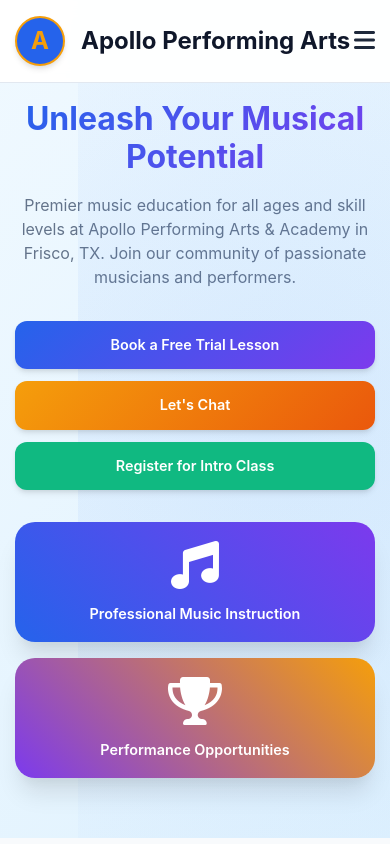
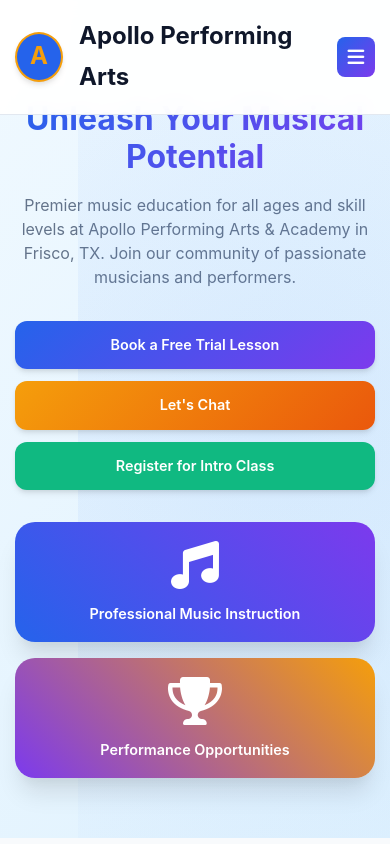
Before and after one commit to Apolloat2022/ApolloPerformingArts, a React (Vite) app: page / in a window 390 px wide. Shown: the top 844 px of the page. Built offline with nearby package versions, Linux system fonts and the light colour scheme.

Commit message:
Update App.css

```diff
--- a/src/App.css
+++ b/src/App.css
@@ -723,13 +723,56 @@
 
 /* ===== MOBILE RESPONSIVE FIXES ===== */
 @media (max-width: 768px) {
-  .nav-links {
-    display: none;
-  }
+ /* ===== MOBILE MENU STYLES ===== */
+.nav-links {
+  position: fixed;
+  top: 80px;
+  right: -100%;
+  width: 80%;
+  height: calc(100vh - 80px);
+  background: white;
+  flex-direction: column;
+  align-items: center;
+  justify-content: flex-start;
+  padding-top: 2rem;
+  transition: right 0.3s ease;
+  box-shadow: -5px 0 15px rgba(0,0,0,0.1);
+  z-index: 999;
+}
 
-  .mobile-menu {
-    display: block;
-  }
+.nav-links.nav-active {
+  right: 0;
+}
+
+.nav-links li {
+  margin: 1rem 0;
+}
+
+.nav-links a {
+  font-size: 1.2rem;
+  padding: 0.5rem 1rem;
+}
+
+.mobile-menu {
+  display: flex;
+  align-items: center;
+  justify-content: center;
+  width: 40px;
+  height: 40px;
+  background: var(--gradient-primary);
+  color: white;
+  border-radius: 8px;
+  cursor: pointer;
+  transition: all 0.3s ease;
+}
+
+.mobile-menu:hover {
+  transform: scale(1.1);
+}
+
+.mobile-menu i {
+  font-size: 1.2rem;
+}
 
   .hero .container,
   .about-content,
@@ -817,7 +860,10 @@
     height: 3px;
   }
 }
-
+/* Prevent body scroll when menu is open */
+body.menu-open {
+  overflow: hidden;
+}
 @media (max-width: 480px) {
   .container {
     padding: 0 15px;
```
